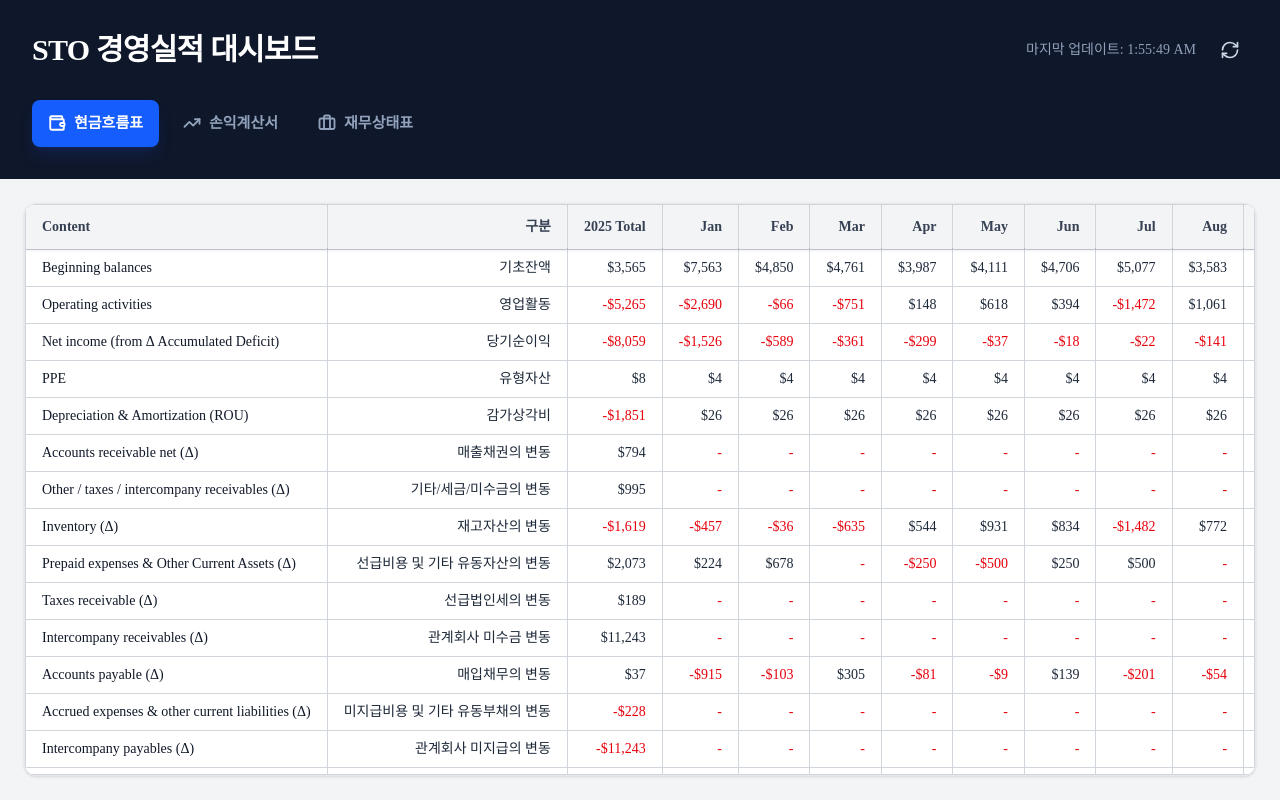
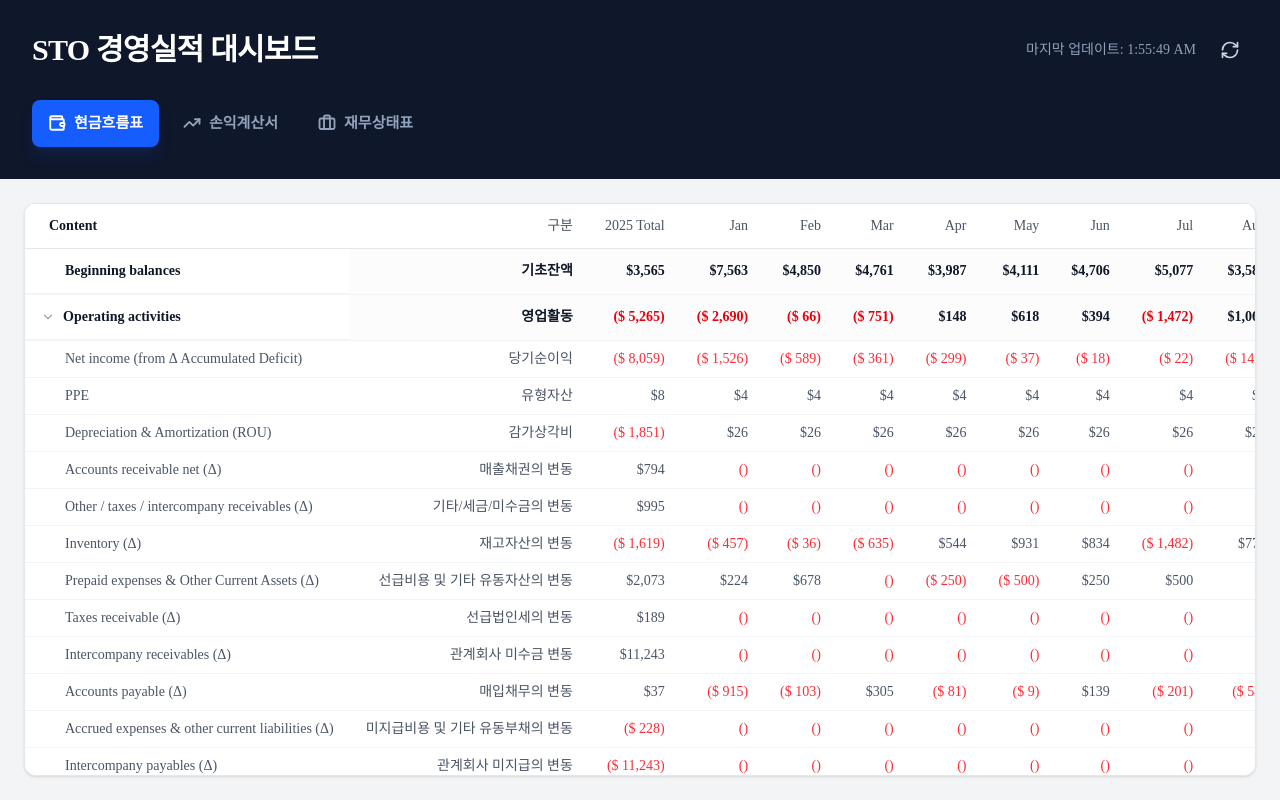
Before and after one commit to kyeongsoo88/stocashnew, a Next.js app: page / in a window 1280 px wide. Built offline with nearby package versions, Linux system fonts and the light colour scheme; a web font is replaced by a local one.

Commit message:
Feat: Implement row grouping with toggle, enhance table style similar to screenshot

```diff
--- a/components/DataTable.tsx
+++ b/components/DataTable.tsx
@@ -1,6 +1,7 @@
-import React from 'react';
+import React, { useState, useMemo } from 'react';
 import { clsx, type ClassValue } from 'clsx';
 import { twMerge } from 'tailwind-merge';
+import { ChevronRight, ChevronDown } from 'lucide-react';
 
 function cn(...inputs: ClassValue[]) {
   return twMerge(clsx(inputs));
@@ -12,28 +13,120 @@ interface DataTableProps {
   title?: string;
 }
 
+interface GroupedRow {
+  id: string;
+  data: string[];
+  children: string[][];
+  isHeader: boolean;
+}
+
 export const DataTable: React.FC<DataTableProps> = ({ headers, rows, title }) => {
+  // Toggle state for row groups
+  const [expandedGroups, setExpandedGroups] = useState<Record<string, boolean>>({
+    "Operating activities": true,
+    "Investing activities": true,
+    "Financing activities": true,
+    "영업활동": true,
+    "투자활동": true,
+    "재무활동": true,
+  });
+
+  // Grouping logic based on specific keywords
+  const groupedData = useMemo(() => {
+    const groups: GroupedRow[] = [];
+    let currentGroup: GroupedRow | null = null;
+
+    // Keywords that start a new group (Parent rows)
+    // English or Korean keywords based on CSV content
+    const parentKeywords = [
+      "Operating activities", "Investing activities", "Financing activities",
+      "영업활동", "투자활동", "재무활동"
+    ];
+
+    // Keywords that are standalone (No children)
+    const standaloneKeywords = [
+      "Beginning balances", "Ending balances",
+      "기초잔액", "기말잔액"
+    ];
+
+    rows.forEach((row, index) => {
+      const firstCell = row[0] || ""; // Content column
+      const secondCell = row[1] || ""; // Korean label column
+
+      // Check if this row is a parent
+      const isParent = parentKeywords.some(k => firstCell.includes(k) || secondCell.includes(k));
+      // Check if this row is standalone
+      const isStandalone = standaloneKeywords.some(k => firstCell.includes(k) || secondCell.includes(k));
+
+      if (isParent) {
+        // Start a new group with children
+        currentGroup = {
+          id: firstCell + index, // unique id
+          data: row,
+          children: [],
+          isHeader: true
+        };
+        groups.push(currentGroup);
+      } else if (isStandalone) {
+        // Standalone row (like Beginning/Ending balances) - treat as a group with no children or just a separate row
+        // Here we treat it as a header with no children effectively (or we can handle it separately)
+        currentGroup = null; // Reset current group so subsequent rows don't get added to it
+        groups.push({
+          id: firstCell + index,
+          data: row,
+          children: [],
+          isHeader: true // Render as bold/main row
+        });
+      } else {
+        // This is a child row
+        if (currentGroup) {
+          currentGroup.children.push(row);
+        } else {
+          // Orphan row (shouldn't happen usually based on structure, but handle gracefully)
+          groups.push({
+            id: firstCell + index,
+            data: row,
+            children: [],
+            isHeader: false
+          });
+        }
+      }
+    });
+
+    return groups;
+  }, [rows]);
+
+  const toggleGroup = (id: string) => {
+    setExpandedGroups(prev => ({
+      ...prev,
+      [id]: !prev[id]
+    }));
+  };
+
   if (!headers.length) return <div className="p-4 text-gray-500">No data available</div>;
 
   return (
-    <div className="w-full flex flex-col h-full border border-gray-300 rounded-lg shadow-sm bg-white overflow-hidden">
+    <div className="w-full flex flex-col h-full bg-white overflow-hidden">
+      {/* Optional Title */}
       {title && (
-        <div className="p-4 border-b border-gray-300 bg-gray-50 font-semibold text-lg">
+        <div className="p-4 border-b border-gray-200 bg-white font-bold text-lg text-gray-900">
           {title}
         </div>
       )}
+
       <div className="flex-1 overflow-auto relative">
-        <table className="min-w-full border-collapse text-sm">
-          <thead className="bg-gray-100 sticky top-0 z-20 shadow-sm">
+        <table className="min-w-full text-sm border-collapse">
+          {/* Header */}
+          <thead className="bg-white sticky top-0 z-20">
             <tr>
               {headers.map((header, index) => (
                 <th
                   key={index}
                   className={cn(
-                    "px-4 py-3 font-semibold text-gray-700 border-b border-gray-300 border-r last:border-r-0 whitespace-nowrap bg-gray-100",
-                    index === 0 && "sticky left-0 z-30 shadow-[2px_0_5px_-2px_rgba(0,0,0,0.1)] text-left", // Sticky first column
-                    index !== 0 && "text-right", // Align header right for data columns
-                    index === 0 && "min-w-[250px]", // Minimum width for first column
+                    "px-4 py-3 font-bold text-gray-900 border-b border-gray-200 whitespace-nowrap bg-white",
+                    index === 0 && "sticky left-0 z-30 text-left min-w-[250px] pl-6", // First column sticky
+                    index !== 0 && "text-right font-normal text-gray-600", // Data columns
+                    index === headers.length - 1 && "bg-gray-50 text-gray-900 font-bold" // Last column (Total) style
                   )}
                 >
                   {header}
@@ -41,17 +134,25 @@ export const DataTable: React.FC<DataTableProps> = ({ headers, rows, title }) =>
               ))}
             </tr>
           </thead>
-          <tbody className="divide-y divide-gray-300">
-            {rows.map((row, rowIndex) => (
+
+          {/* Body */}
+          <tbody className="divide-y divide-gray-100">
+            {groupedData.map((group) => {
+              const isExpanded = expandedGroups[group.id] ?? true; // Default to expanded
+              const hasChildren = group.children.length > 0;
+
+              return (
+                <React.Fragment key={group.id}>
+                  {/* Parent / Main Row */}
                   <tr
-                key={rowIndex}
+                    onClick={() => hasChildren && toggleGroup(group.id)}
                     className={cn(
-                  "hover:bg-blue-50 transition-colors",
-                  // Highlight specific rows based on content (simple heuristic)
-                  (row[0]?.includes("Total") || row[0]?.includes("Profit") || row[0]?.includes("Equity")) && "font-bold bg-gray-50"
+                      "group transition-colors",
+                      hasChildren ? "cursor-pointer hover:bg-gray-50" : "hover:bg-gray-50",
+                      group.isHeader ? "font-bold text-gray-900 bg-gray-50/50" : ""
                     )}
                   >
-                {row.map((cell, cellIndex) => {
+                    {group.data.map((cell, cellIndex) => {
                       const isNumber = /^-?\$?[\d,]+(\.\d+)?%?$/.test(cell.trim()) || cell.trim() === '-';
                       const isNegative = cell.includes('-');
 
@@ -59,18 +160,68 @@ export const DataTable: React.FC<DataTableProps> = ({ headers, rows, title }) =>
                         <td
                           key={cellIndex}
                           className={cn(
-                        "px-4 py-2 border-r border-gray-300 last:border-r-0 whitespace-nowrap text-gray-800 bg-white",
-                        cellIndex === 0 && "sticky left-0 z-10 font-medium text-gray-900 shadow-[2px_0_5px_-2px_rgba(0,0,0,0.1)] text-left",
-                        cellIndex !== 0 && "text-right", // Numbers align right
-                        isNumber && isNegative && "text-red-600" // Negative numbers in red
+                            "px-4 py-3 whitespace-nowrap border-b border-gray-100",
+                            // First Column Styles
+                            cellIndex === 0 && "sticky left-0 z-10 text-left flex items-center gap-2 bg-white group-hover:bg-gray-50",
+                            // Other Columns Styles
+                            cellIndex !== 0 && "text-right",
+                            // Total Column Styles
+                            cellIndex === group.data.length - 1 && "bg-gray-50 group-hover:bg-gray-100 font-bold",
+                            // Negative Number Style
+                            isNumber && isNegative && "text-red-600"
                           )}
                         >
-                      {cell}
+                          {cellIndex === 0 && hasChildren && (
+                            <span className="text-gray-400">
+                              {isExpanded ? <ChevronDown size={14} /> : <ChevronRight size={14} />}
+                            </span>
+                          )}
+                          {/* If no children but it is a header row (like Beginning Balance), add some spacing or icon placeholder if needed, currently just text */}
+                          {cellIndex === 0 && !hasChildren && group.isHeader && (
+                             <span className="w-4 inline-block"></span> // Placeholder for alignment
+                          )}
+
+                          {/* Format negative numbers with parentheses if needed, or keep red color */}
+                          {isNumber && isNegative ? cell.replace('-', '(').replace('$', '$ ') + ')' : cell}
+                        </td>
+                      );
+                    })}
+                  </tr>
+
+                  {/* Children Rows */}
+                  {hasChildren && isExpanded && group.children.map((childRow, childIndex) => (
+                    <tr
+                      key={`${group.id}-child-${childIndex}`}
+                      className="hover:bg-gray-50/80 transition-colors"
+                    >
+                      {childRow.map((cell, cellIndex) => {
+                        const isNumber = /^-?\$?[\d,]+(\.\d+)?%?$/.test(cell.trim()) || cell.trim() === '-';
+                        const isNegative = cell.includes('-');
+
+                        return (
+                          <td
+                            key={cellIndex}
+                            className={cn(
+                              "px-4 py-2 whitespace-nowrap border-b border-gray-100 text-gray-600",
+                              // First Column (Indented)
+                              cellIndex === 0 && "sticky left-0 z-10 text-left pl-10 bg-white",
+                              // Other Columns
+                              cellIndex !== 0 && "text-right font-normal",
+                               // Total Column
+                              cellIndex === childRow.length - 1 && "bg-gray-50 font-medium text-gray-900",
+                              // Negative Number
+                              isNumber && isNegative && "text-red-500"
+                            )}
+                          >
+                             {isNumber && isNegative ? cell.replace('-', '(').replace('$', '$ ') + ')' : cell}
                           </td>
                         );
                       })}
                     </tr>
                   ))}
+                </React.Fragment>
+              );
+            })}
           </tbody>
         </table>
       </div>
```
Lines whose indentation alone changed are shown as unchanged.
